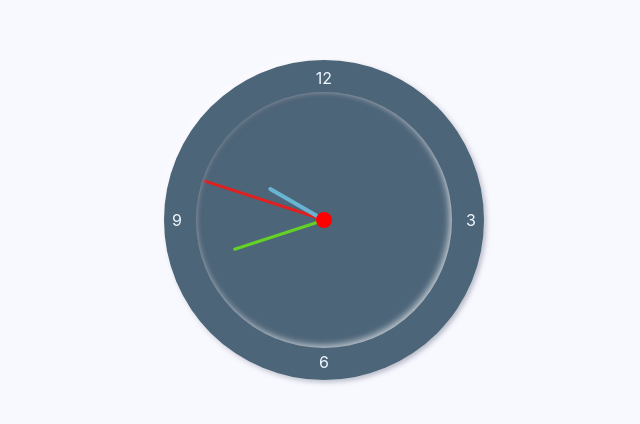
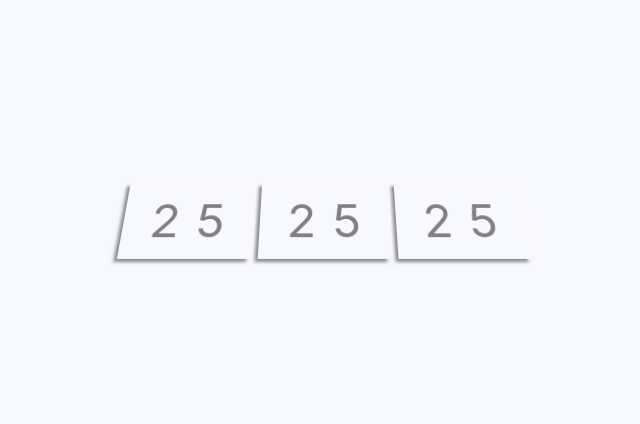
Before and after one commit to AbielKiflu/pomodoro, a React (Create React App) app: page / in a window 1280 px wide. Shown: the part 180-604 px from the top of the page, without its empty margins (316-956 px from the left). Built offline with nearby package versions, Linux system fonts and the light colour scheme.

Commit message:
fliptimmer setup comp

```diff
--- a/src/App.js
+++ b/src/App.js
@@ -1,10 +1,10 @@
 import "./App.css";
-import Clock from "./components/Clock";
+import FlipTimmer from "./components/timmer/FlipTimmer";
 
 function App() {
   return (
     <div className="App">
-      <Clock />
+      <FlipTimmer />
     </div>
   );
 }
--- a/src/components/Clock.js
+++ b/src/components/analog/Clock.js
@@ -1,4 +1,3 @@
-import styled from "styled-components";
 import React, { useState, useEffect } from "react";
 import "./clock.css";
 
--- /dev/null
+++ b/src/components/timmer/FlipTimmer.js
@@ -0,0 +1,58 @@
+import styled from "styled-components";
+import { StyleSheet } from "react";
+
+const FlipTimmer = () => {
+  return (
+    <Container>
+      <Inner>
+        <span>2</span>
+        <span>5</span>
+      </Inner>
+      <Inner>
+        <span>2</span>
+        <span>5</span>
+      </Inner>
+
+      <Inner>
+        <span>2</span>
+        <span>5</span>
+      </Inner>
+    </Container>
+  );
+};
+
+export default FlipTimmer;
+
+const Container = styled.div`
+  display: flex;
+  flex-direction: row;
+  gap: 0.5rem;
+  cursor: pointer;
+  perspective: 400px;
+  perspective-origin: center center;
+`;
+
+const Inner = styled.div`
+  display: flex;
+  flex-direction: row;
+  justify-content: center;
+  align-items: center;
+  width: 8rem;
+  height: 5rem;
+  gap: 1rem;
+  transform-style: preserve-3d;
+  transform: rotateX(20deg);
+  box-shadow: -0.2rem 0.2rem 0.2rem rgba(90, 90, 100, 0.7),
+    0.2rem -0.2rem 0.2rem rgba(255, 255, 255, 0.5);
+
+  & span {
+    font-size: 3rem;
+    color: gray;
+    backface-visibility: hidden;
+    transition: transform 2s ease-in-out;
+  }
+
+  & span:hover {
+    transform: rotateX(180deg);
+  }
+`;
```
Also changed, not shown: src/components/analog/clock.css (renamed from src/components/clock.css).
